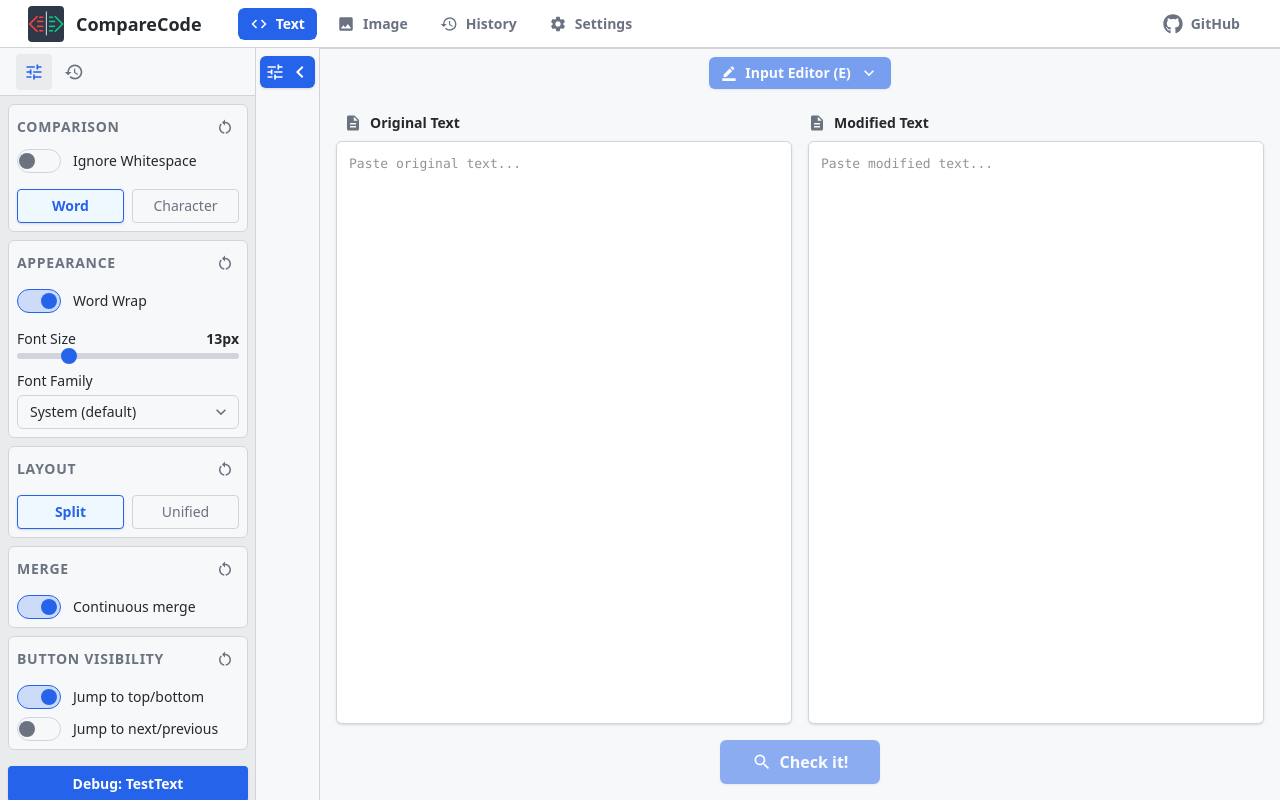
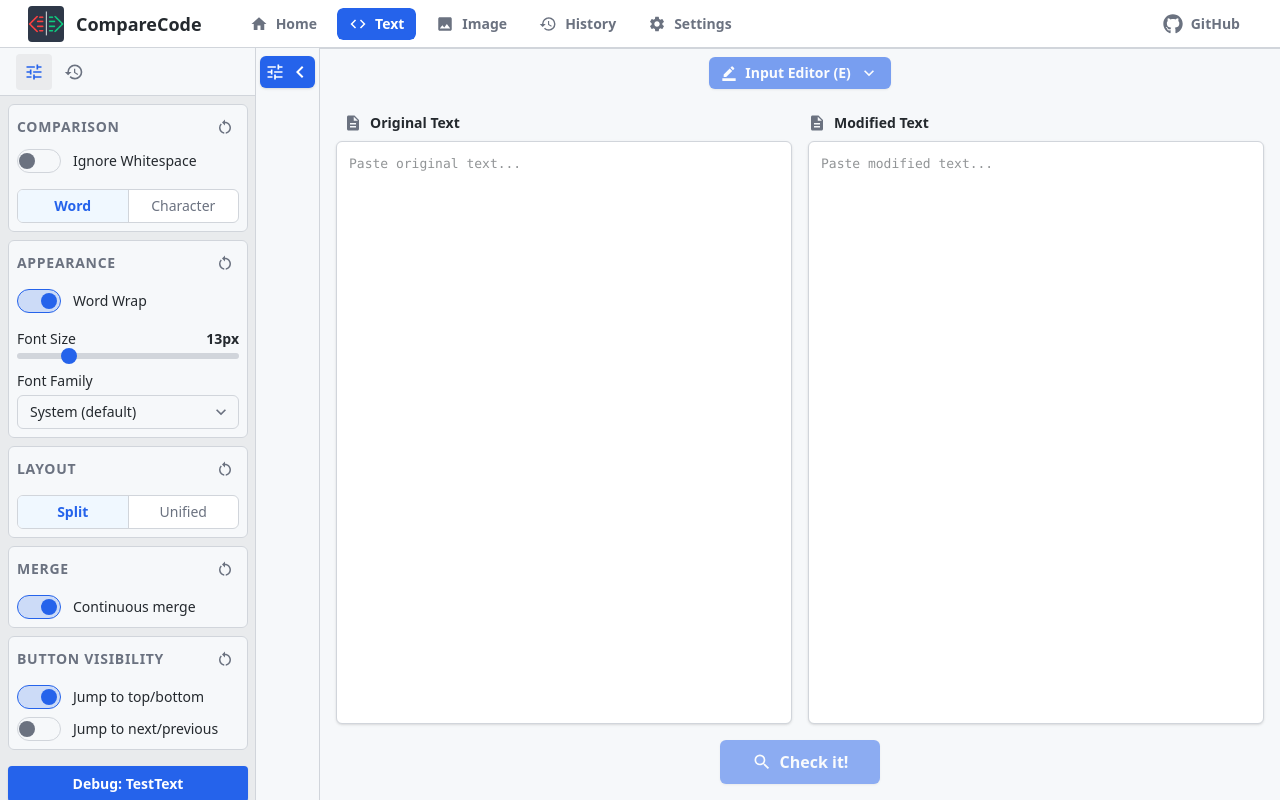
Before and after one commit to comparecode-web/comparecode-web, a Next.js app: page /text in a window 1280 px wide. Built offline with nearby package versions, Linux system fonts and the light colour scheme.

Commit message:
feat: unify selection controls and polish image compare UI
Signed-off-by: Gabriel <60961939+gabrielfordevelopment@users.noreply.github.com>

```diff
--- a/components/layout/MainNavHeader.tsx
+++ b/components/layout/MainNavHeader.tsx
@@ -3,7 +3,7 @@
 import Image from "next/image";
 import Link from "next/link";
 import { usePathname, useRouter } from "next/navigation";
-import { MdCode, MdHistory, MdSettings, MdImage } from "react-icons/md";
+import { MdCode, MdHistory, MdSettings, MdImage, MdHome } from "react-icons/md";
 import { FaGithub } from "react-icons/fa";
 import { cn } from "@/utils/uiHelpers";
 
@@ -12,6 +12,7 @@ export function MainNavHeader() {
   const router = useRouter();
 
   const navItems = [
+    { href: "/", label: "Home", icon: MdHome },
     { href: "/text", label: "Text", icon: MdCode },
     { href: "/image", label: "Image", icon: MdImage },
     { href: "/history", label: "History", icon: MdHistory },
--- a/components/ui/SegmentedControl.tsx
+++ /dev/null
@@ -1,40 +0,0 @@
-import React from "react";
-import { cn } from "@/utils/uiHelpers";
-
-export interface SegmentOption<T extends string> {
-  label: string;
-  value: T;
-}
-
-export interface SegmentedControlProps<T extends string> {
-  options: Array<SegmentOption<T>>;
-  value: T;
-  onChange: (value: T) => void;
-  className?: string;
-}
-
-export const SegmentedControl = <T extends string>({
-  options,
-  value,
-  onChange,
-  className
-}: SegmentedControlProps<T>) => {
-  return (
-    <div className={cn("flex gap-2", className)}>
-      {options.map((option) => (
-        <button
-          key={option.value}
-          onClick={() => onChange(option.value)}
-          className={cn(
-            "flex-1 text-sm py-1.5 rounded border transition-all",
-            value === option.value
-              ? "bg-bg-selected border-accent-primary text-accent-primary font-semibold shadow-sm"
-              : "bg-transparent border-border-default text-text-secondary hover:bg-hover-overlay hover:text-text-primary"
-          )}
-        >
-          {option.label}
-        </button>
-      ))}
-    </div>
-  );
-};
--- /dev/null
+++ b/components/ui/SelectionBar.tsx
@@ -0,0 +1,103 @@
+import React from "react";
+import { cn } from "@/utils/uiHelpers";
+
+export type SelectionMode = "single" | "multiple";
+
+export interface SelectionBarOption<T extends string> {
+  label: string;
+  value: T;
+  disabled?: boolean;
+}
+
+interface SelectionBarBaseProps<T extends string> {
+  options: Array<SelectionBarOption<T>>;
+  className?: string;
+  buttonClassName?: string;
+  disabled?: boolean;
+}
+
+interface SelectionBarSingleProps<T extends string> extends SelectionBarBaseProps<T> {
+  selectionMode?: "single";
+  value: T;
+  onChange: (value: T) => void;
+}
+
+interface SelectionBarMultipleProps<T extends string> extends SelectionBarBaseProps<T> {
+  selectionMode: "multiple";
+  value: Array<T>;
+  onChange: (value: Array<T>) => void;
+}
+
+export type SelectionBarProps<T extends string> = SelectionBarSingleProps<T> | SelectionBarMultipleProps<T>;
+
+export const SelectionBar = <T extends string>({
+  options,
+  className,
+  buttonClassName,
+  disabled = false,
+  selectionMode = "single",
+  value,
+  onChange
+}: SelectionBarProps<T>) => {
+  const isMultiple = selectionMode === "multiple";
+
+  const isSelected = (optionValue: T): boolean => {
+    if (isMultiple) {
+      return (value as Array<T>).includes(optionValue);
+    }
+    return value === optionValue;
+  };
+
+  const handleSelect = (optionValue: T): void => {
+    if (disabled) {
+      return;
+    }
+
+    if (isMultiple) {
+      const currentValues = value as Array<T>;
+      const hasValue = currentValues.includes(optionValue);
+      const nextValues = hasValue ? currentValues.filter((item) => item !== optionValue) : [...currentValues, optionValue];
+      (onChange as (next: Array<T>) => void)(nextValues);
+      return;
+    }
+
+    if (value !== optionValue) {
+      (onChange as (next: T) => void)(optionValue);
+    }
+  };
+
+  return (
+    <div
+      role={isMultiple ? "group" : "radiogroup"}
+      className={cn("inline-flex w-full overflow-hidden rounded-md border border-border-default bg-bg-primary", className)}
+    >
+      {options.map((option) => {
+        const selected = isSelected(option.value);
+        const optionDisabled = disabled || option.disabled;
+
+        return (
+          <button
+            key={option.value}
+            type="button"
+            role={isMultiple ? "checkbox" : "radio"}
+            aria-checked={selected}
+            aria-disabled={optionDisabled}
+            disabled={optionDisabled}
+            onClick={() => handleSelect(option.value)}
+            className={cn(
+              "relative flex-1 border-r border-border-default px-3 py-1.5 text-sm transition-colors outline-none last:border-r-0",
+              "focus-visible:z-10 focus-visible:ring-2 focus-visible:ring-accent-primary/45",
+              selected
+                ? "bg-bg-selected text-accent-primary font-semibold"
+                : "bg-transparent text-text-secondary hover:bg-hover-overlay hover:text-text-primary",
+              optionDisabled && "cursor-not-allowed opacity-50",
+              buttonClassName
+            )}
+          >
+            {option.label}
+          </button>
+        );
+      })}
+    </div>
+  );
+};
--- a/features/compare/image/components/ImageCompareCanvas.tsx
+++ b/features/compare/image/components/ImageCompareCanvas.tsx
@@ -230,25 +230,33 @@ function SideBySideView() {
   return (
     <div className="flex gap-3 w-full h-full select-none">
       <div className="flex-1 min-w-0 flex flex-col gap-1.5">
-        <span
-          className="text-xs font-semibold text-text-secondary tracking-wide shrink-0 truncate"
-          title={originalImage ? `Original (${originalImage.width}×${originalImage.height} - ${originalImage.name})` : "Original"}
-        >
-          <span className="uppercase">Original</span>
-          {originalImage ? ` (${originalImage.width}×${originalImage.height} - ${originalImage.name})` : ""}
-        </span>
+        <div className="min-w-0 flex flex-col gap-0.5 shrink-0">
+          <div className="flex items-center gap-2 min-w-0">
+            <span className="text-xs font-semibold text-text-secondary tracking-wide uppercase">Original</span>
+            {originalImage && (
+              <span className="text-xs font-bold text-danger shrink-0">{`${originalImage.width}x${originalImage.height}`}</span>
+            )}
+          </div>
+          {originalImage && (
+            <span className="text-xs text-text-secondary truncate">{originalImage.name}</span>
+          )}
+        </div>
         <div ref={origContainerRef} className="flex-1 min-h-0 rounded-lg border border-border-default bg-bg-secondary overflow-hidden cursor-grab active:cursor-grabbing">
           <canvas ref={origCanvasRef} className="block w-full h-full" />
         </div>
       </div>
       <div className="flex-1 min-w-0 flex flex-col gap-1.5">
-        <span
-          className="text-xs font-semibold text-text-secondary tracking-wide shrink-0 truncate"
-          title={modifiedImage ? `Modified (${modifiedImage.width}×${modifiedImage.height} - ${modifiedImage.name})` : "Modified"}
-        >
-          <span className="uppercase">Modified</span>
-          {modifiedImage ? ` (${modifiedImage.width}×${modifiedImage.height} - ${modifiedImage.name})` : ""}
-        </span>
+        <div className="min-w-0 flex flex-col gap-0.5 shrink-0">
+          <div className="flex items-center gap-2 min-w-0">
+            <span className="text-xs font-semibold text-text-secondary tracking-wide uppercase">Modified</span>
+            {modifiedImage && (
+              <span className="text-xs font-bold text-success shrink-0">{`${modifiedImage.width}x${modifiedImage.height}`}</span>
+            )}
+          </div>
+          {modifiedImage && (
+            <span className="text-xs text-text-secondary truncate">{modifiedImage.name}</span>
+          )}
+        </div>
         <div ref={modContainerRef} className="flex-1 min-h-0 rounded-lg border border-border-default bg-bg-secondary overflow-hidden cursor-grab active:cursor-grabbing">
           <canvas ref={modCanvasRef} className="block w-full h-full" />
         </div>
--- a/features/compare/image/components/ImageCompareToolbar.tsx
+++ b/features/compare/image/components/ImageCompareToolbar.tsx
@@ -4,7 +4,7 @@ import {
   MdDelete,
 } from "react-icons/md";
 import { Button } from "@/components/ui/Button";
-import { SegmentedControl } from "@/components/ui/SegmentedControl";
+import { SelectionBar } from "@/components/ui/SelectionBar";
 import { SelectDropdown } from "@/components/ui/SelectDropdown";
 import {
   useImageCompareStore,
@@ -46,7 +46,7 @@ export function ImageCompareToolbar() {
   return (
     <div className="flex flex-wrap items-center gap-2 border-b border-border-default bg-bg-primary px-3 py-2 sm:px-4">
       <div className="w-full sm:w-auto sm:min-w-120">
-        <SegmentedControl<ImageCompareMode>
+        <SelectionBar<ImageCompareMode>
           options={MODES}
           value={compareMode}
           onChange={setCompareMode}
@@ -61,6 +61,7 @@ export function ImageCompareToolbar() {
             options={DIFF_ALGORITHMS}
             onChange={(v) => setDiffAlgorithm(v as DiffAlgorithm)}
             className="w-36 sm:w-44"
+            triggerClassName="py-1.5"
           />
         </div>
       )}
--- a/features/compare/image/components/ImageMetadataPanel.tsx
+++ b/features/compare/image/components/ImageMetadataPanel.tsx
@@ -1,6 +1,6 @@
 "use client";
 
-import { useEffect, useState } from "react";
+import { useEffect, useState, type ReactNode } from "react";
 import { MdFolderOpen } from "react-icons/md";
 import { cn } from "@/utils/uiHelpers";
 import { ImageFileMeta } from "../store/useImageCompareStore";
@@ -8,11 +8,11 @@ import { computeFileHash, formatFileSize } from "../utils/exifReader";
 
 interface MetaRowProps {
   label: string;
-  value: string | number | undefined;
+  value: ReactNode;
 }
 
 function MetaRow({ label, value }: MetaRowProps) {
-  if (!value && value !== 0) return null;
+  if (value === undefined || value === null || value === "") return null;
   return (
     <div className="flex justify-between gap-4 py-1.5 border-b border-border-default/50 last:border-b-0">
       <span className="text-xs font-semibold text-text-secondary shrink-0">{label}</span>
@@ -21,12 +21,26 @@ function MetaRow({ label, value }: MetaRowProps) {
   );
 }
 
+function formatAbsoluteFileSize(bytes: number): string {
+  if (bytes < 1024) return `${bytes} B`;
+  if (bytes < 1024 * 1024) return `${(bytes / 1024).toFixed(1)} KB`;
+  return `${(bytes / (1024 * 1024)).toFixed(2)} MB`;
+}
+
+function formatFileSizeDifference(bytes: number): string {
+  const sign = bytes >= 0 ? "+" : "-";
+  const absBytes = Math.abs(bytes);
+  return `${sign} ${formatAbsoluteFileSize(absBytes)}`;
+}
+
 interface ImageMetaPanelProps {
   image: ImageFileMeta;
   title: string;
+  sizeDifferenceBytes?: number;
+  sizeDifferenceClassName?: string;
 }
 
-function ImageMetaPanel({ image, title }: ImageMetaPanelProps) {
+function ImageMetaPanel({ image, title, sizeDifferenceBytes, sizeDifferenceClassName }: ImageMetaPanelProps) {
   const [hash, setHash] = useState<string>("");
 
   useEffect(() => {
@@ -47,6 +61,16 @@ function ImageMetaPanel({ image, title }: ImageMetaPanelProps) {
   const xRes = image.exif?.XResolution;
   const yRes = image.exif?.YResolution;
   const resString = xRes && yRes ? `${xRes} × ${yRes} ${resolutionUnit}` : undefined;
+  const fileSizeWithDifference = sizeDifferenceBytes === undefined
+    ? formatFileSize(image.size)
+    : (
+      <span className="inline-flex items-baseline gap-1">
+        <span>{formatFileSize(image.size)}</span>
+        <span className={cn("font-semibold", sizeDifferenceClassName)}>
+          ({formatFileSizeDifference(sizeDifferenceBytes)})
+        </span>
+      </span>
+    );
 
   return (
     <div className="flex-1 min-w-0 flex flex-col gap-1">
@@ -57,7 +81,7 @@ function ImageMetaPanel({ image, title }: ImageMetaPanelProps) {
 
       <div className="rounded-lg border border-border-default bg-bg-secondary px-3 py-1">
         <MetaRow label="File name" value={image.name} />
-        <MetaRow label="File size" value={formatFileSize(image.size)} />
+        <MetaRow label="File size" value={fileSizeWithDifference} />
         <MetaRow label="Format" value={image.type} />
         <MetaRow label="Dimensions" value={`${image.width} × ${image.height} px`} />
         <MetaRow label="Resolution" value={resString} />
@@ -86,6 +110,10 @@ interface ImageMetadataPanelProps {
 export function ImageMetadataPanel({ originalImage, modifiedImage }: ImageMetadataPanelProps) {
   if (!originalImage && !modifiedImage) return null;
 
+  const sizeDifferenceBytes = originalImage && modifiedImage
+    ? originalImage.size - modifiedImage.size
+    : undefined;
+
   return (
     <div className="flex flex-col gap-0 bg-bg-primary">
       <div className={cn(
@@ -93,10 +121,20 @@ export function ImageMetadataPanel({ originalImage, modifiedImage }: ImageMetada
         originalImage && modifiedImage ? "flex-row" : "flex-col"
       )}>
         {originalImage && (
-          <ImageMetaPanel image={originalImage} title="Original" />
+          <ImageMetaPanel
+            image={originalImage}
+            title="Original"
+            sizeDifferenceBytes={sizeDifferenceBytes}
+            sizeDifferenceClassName={sizeDifferenceBytes !== undefined ? "text-danger" : undefined}
+          />
         )}
         {modifiedImage && (
-          <ImageMetaPanel image={modifiedImage} title="Modified" />
+          <ImageMetaPanel
+            image={modifiedImage}
+            title="Modified"
+            sizeDifferenceBytes={sizeDifferenceBytes !== undefined ? -sizeDifferenceBytes : undefined}
+            sizeDifferenceClassName={sizeDifferenceBytes !== undefined ? "text-success" : undefined}
+          />
         )}
       </div>
     </div>
--- a/features/compare/image/services/ImageDiffService.ts
+++ b/features/compare/image/services/ImageDiffService.ts
@@ -76,6 +76,20 @@ function boxQuery(
        - integral[y1 * W + (x2 + 1)]
        - integral[(y2 + 1) * W + x1]
        + integral[y1 * W + x1];
+}
+
+function drawCheckerboard(ctx: CanvasRenderingContext2D, width: number, height: number): void {
+  const tileSize = 12;
+  const light = "#f4f4f5";
+  const dark = "#d4d4d8";
+
+  for (let y = 0; y < height; y += tileSize) {
+    for (let x = 0; x < width; x += tileSize) {
+      const isLight = ((x / tileSize) + (y / tileSize)) % 2 === 0;
+      ctx.fillStyle = isLight ? light : dark;
+      ctx.fillRect(x, y, tileSize, tileSize);
+    }
+  }
 }
 
 export async function renderDiff(
@@ -359,6 +373,8 @@ export async function renderFade(
   targetCanvas: HTMLCanvasElement,
   alpha: number
 ): Promise<void> {
+  const clampedAlpha = Math.min(1, Math.max(0, alpha));
+
   const [original, modified] = await Promise.all([
     loadImageToCanvas(originalUrl),
     loadImageToCanvas(modifiedUrl)
@@ -372,10 +388,19 @@ export async function renderFade(
   const ctx = targetCanvas.getContext("2d");
   if (!ctx) return;
 
+  const modifiedCompositeCanvas = document.createElement("canvas");
+  modifiedCompositeCanvas.width = width;
+  modifiedCompositeCanvas.height = height;
+  const modifiedCompositeCtx = modifiedCompositeCanvas.getContext("2d");
+  if (!modifiedCompositeCtx) return;
+
+  drawCheckerboard(modifiedCompositeCtx, width, height);
+  modifiedCompositeCtx.drawImage(modified.canvas, 0, 0, width, height);
+
   ctx.clearRect(0, 0, width, height);
-  ctx.globalAlpha = 1 - alpha;
+  ctx.globalAlpha = 1;
   ctx.drawImage(original.canvas, 0, 0, width, height);
-  ctx.globalAlpha = alpha;
-  ctx.drawImage(modified.canvas, 0, 0, width, height);
+  ctx.globalAlpha = clampedAlpha;
+  ctx.drawImage(modifiedCompositeCanvas, 0, 0, width, height);
   ctx.globalAlpha = 1;
 }
--- a/features/compare/text/components/editor/OptionsView.tsx
+++ b/features/compare/text/components/editor/OptionsView.tsx
@@ -8,7 +8,7 @@ import { originalTestText, modifiedTestText } from "@/utils/testData";
 import { UI_CONSTANTS } from "@/config/constants";
 import { Switch } from "@/components/ui/Switch";
 import { Slider } from "@/components/ui/Slider";
-import { SegmentedControl } from "@/components/ui/SegmentedControl";
+import { SelectionBar } from "@/components/ui/SelectionBar";
 import { SelectDropdown } from "@/components/ui/SelectDropdown";
 import { AVAILABLE_FONTS } from "@/config/fonts";
 import { getSectionResetButtonClass, isSettingsSectionDirty } from "@/utils/settingsReset";
@@ -54,7 +54,7 @@ function ComparisonSection() {
         onChange={(e) => updateSettings({ ignoreWhitespace: e.target.checked })}
         label="Ignore Whitespace"
       />
-      <SegmentedControl<PrecisionLevel>
+      <SelectionBar<PrecisionLevel>
         options={[
           { label: "Word", value: PrecisionLevel.Word },
           { label: "Character", value: PrecisionLevel.Character }
@@ -128,7 +128,7 @@ function LayoutSection() {
           <MdRestartAlt className="text-lg" />
         </button>
       </div>
-      <SegmentedControl<ViewMode>
+      <SelectionBar<ViewMode>
         options={[
           { label: "Split", value: ViewMode.Split },
           { label: "Unified", value: ViewMode.Unified }
```
Also changed, not shown: 1 other file (tests, documents, lock files or other folders).
